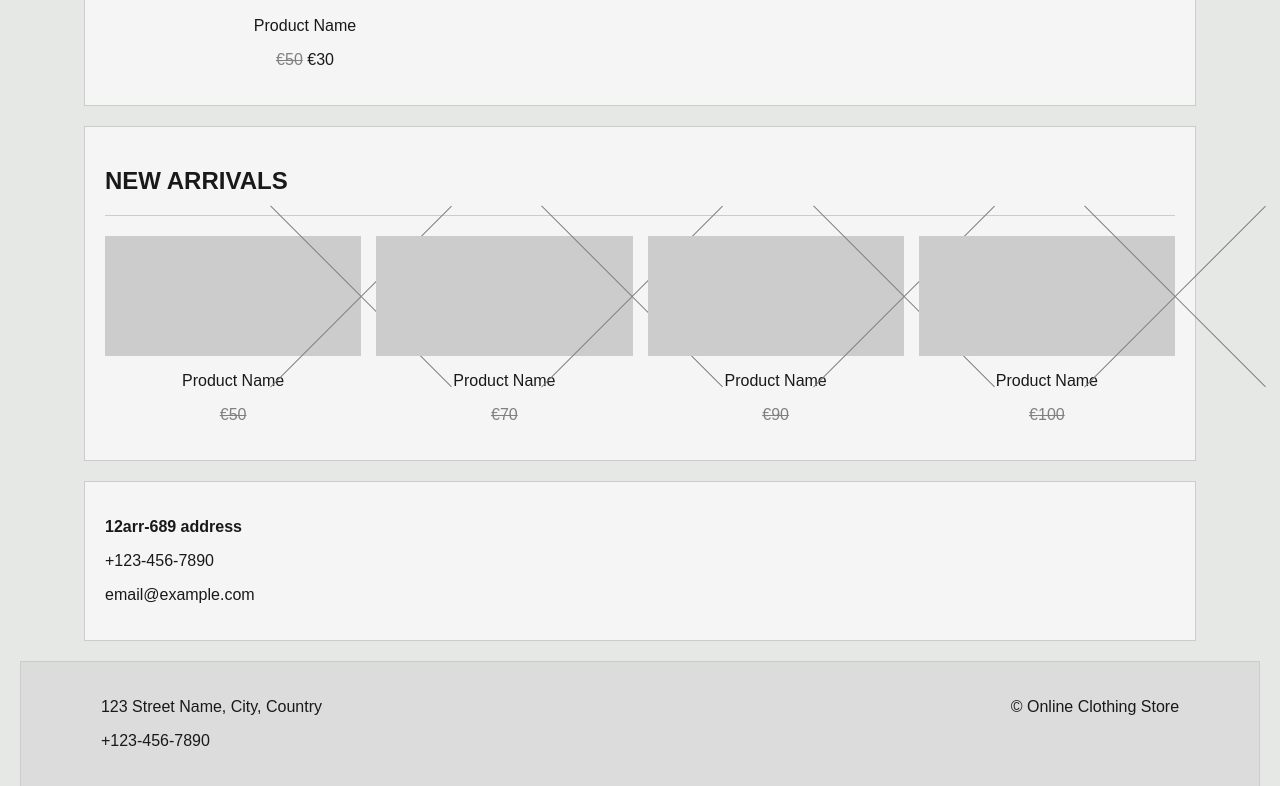
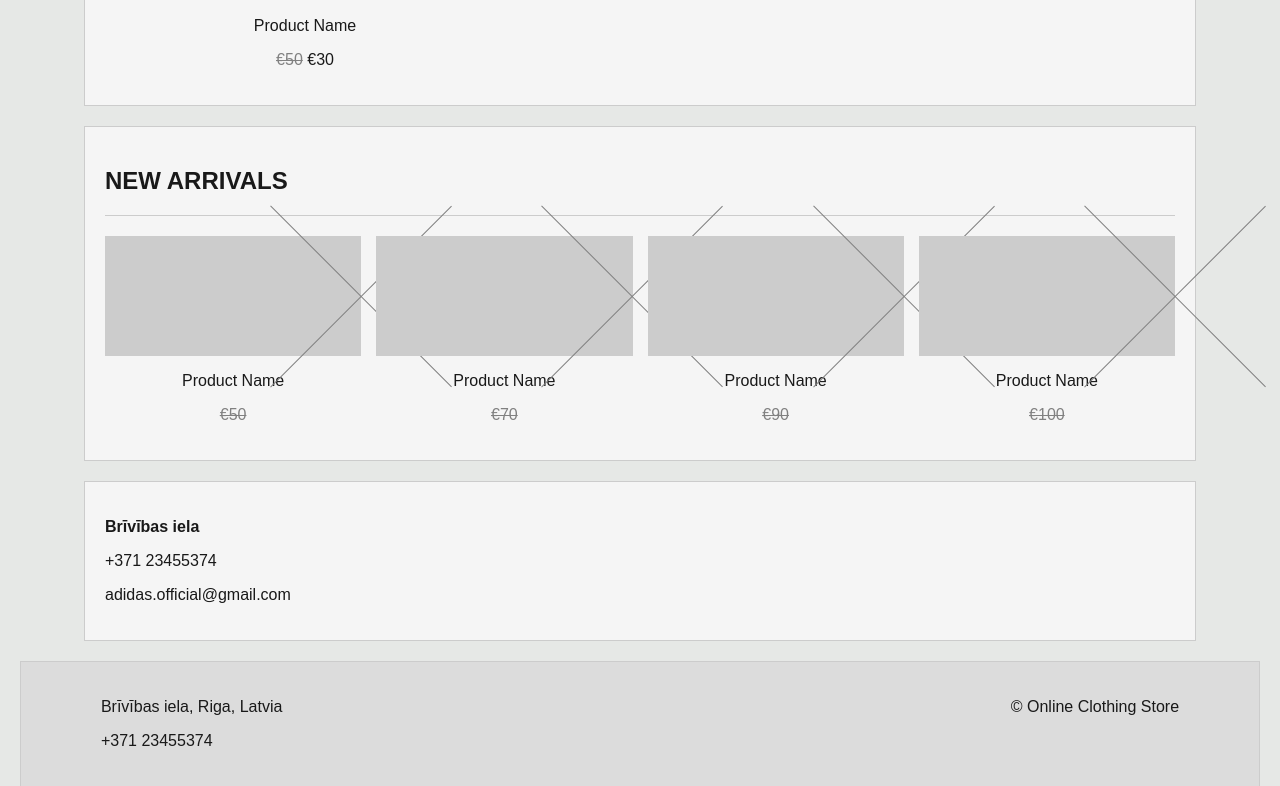
Before and after one commit to luvtymio/programmesanaspd, a plain HTML site: page index.html in a window 1280 px wide. Shown: the part 950-1736 px from the top of the page. Drawn offline with Linux system fonts and the light colour scheme.

Commit message:
Revise contact details and product information
Updated contact information and product details in the landing page.

```diff
--- a/index.html
+++ b/index.html
@@ -89,9 +89,9 @@
 </section>
 
 <section class="contact-box">
-    <p><strong>12arr-689 address</strong></p>
-    <p>+123-456-7890</p>
-    <p>email@example.com</p>
+    <p><strong>Brīvības iela</strong></p>
+    <p>+371 23455374</p>
+    <p>adidas.official@gmail.com</p>
 </section>
 
 </main>
@@ -99,8 +99,8 @@
 <footer class="footer">
     <div class="container footer-flex">
         <div>
-            <p>123 Street Name, City, Country</p>
-            <p>+123-456-7890</p>
+            <p>Brīvības iela, Riga, Latvia</p>
+            <p>+371 23455374</p>
         </div>
         <p>© Online Clothing Store</p>
     </div>
```
